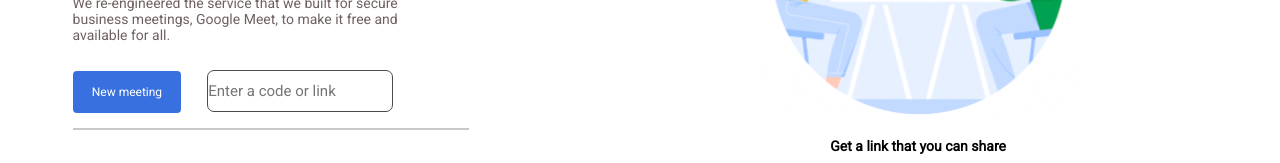
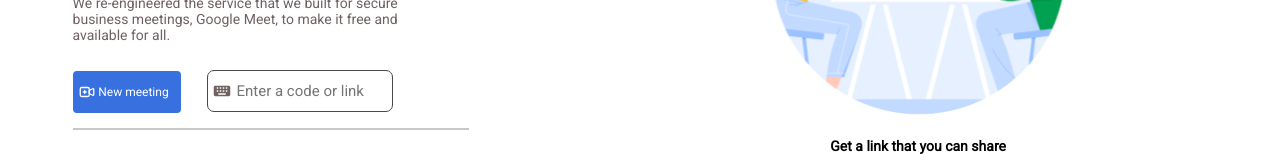
Before and after one commit to GustavoDamasceno/GoogleMeet-Clone, a React (Vite) app: page / in a window 1280 px wide. Shown: the part 405-568 px from the top of the page. Built offline with nearby package versions, Linux system fonts and the light colour scheme.

Commit message:
front-end

```diff
--- a/src/Components/Bg/index.jsx
+++ b/src/Components/Bg/index.jsx
@@ -6,7 +6,7 @@ function Bg() {
             <h3>Premium video meetings. Now free for everyone.</h3>
             <p className='txtbg'>We re-engineered the service that we built for secure business meetings, Google Meet, to make it free and available for all.</p>
             <div className='blocoinput'>
-                <button>New meeting</button>
+                <button><p>New meeting</p></button>
                 <input placeholder='Enter a code or link'></input>
             </div>
             <hr/>
--- a/src/Components/Bg/style.css
+++ b/src/Components/Bg/style.css
@@ -69,13 +69,24 @@ hr{
     border-radius: 4px;
     border: none;
 
+    background-image: url('../../Images/newvideo.svg');
+    background-repeat: no-repeat;
+    background-position: 5px 50%;
+    background-size: 18px 18px;
+
+    cursor: pointer;
+
+}
+
+.blocoinput p{
     font-family: 'Roboto';
     font-style: normal;
     font-weight: 400;
     font-size: 12px;
+    text-align: center;
+    margin-left: 17%;
 
     color: #FFFFFF;
-
 }
 
 .blocoinput input{
@@ -92,8 +103,14 @@ hr{
     font-style: normal;
     font-weight: 400;
     font-size: 15px;
+    text-align: center;
 
     color: #6F6161;
+
+    background-image: url('../../Images/keyboard.svg');
+    background-repeat: no-repeat;
+    background-position: 5px 50%;
+    background-size: 18px 18px;
 
 }
 
```
Also changed, not shown: src/Images/keyboard.svg (added), src/Images/newvideo.svg (added).
